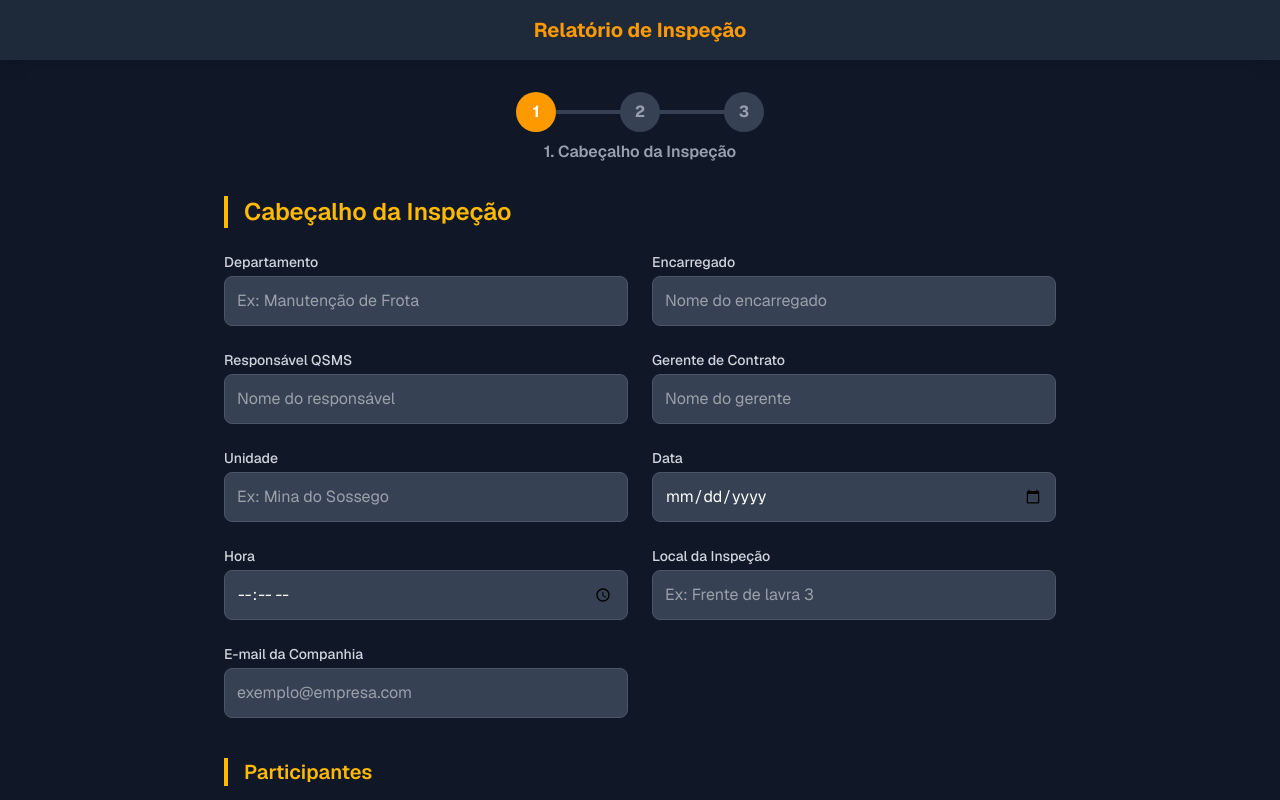
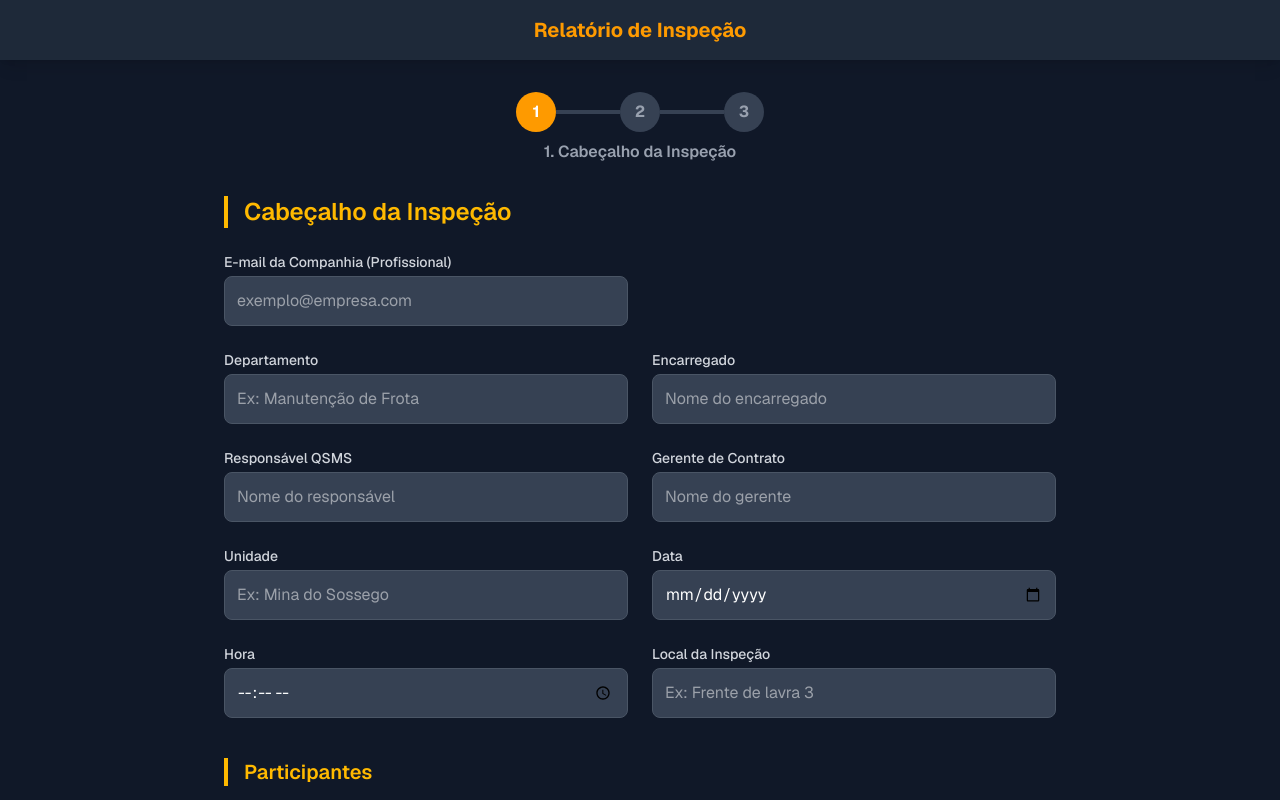
Before and after one commit to JoaoPedroLage/meu-app-inspecao, a Next.js app: page / in a window 1280 px wide. Shown: the top 800 px of the page. Built offline with nearby package versions, Linux system fonts and the light colour scheme.

Commit message:
fix: remove duplicate email field from InspectionForm and ensure proper layout

```diff
--- a/src/app/page.tsx
+++ b/src/app/page.tsx
@@ -547,6 +547,8 @@ export default function InspectionForm() {
             <section className="space-y-6 animate-fade-in">
               <h2 className="text-2xl font-semibold text-amber-400 border-l-4 border-amber-400 pl-4">Cabeçalho da Inspeção</h2>
               <div className="grid grid-cols-1 md:grid-cols-2 gap-6">
+                <InputField label="E-mail da Companhia (Profissional)" name="emailCompanhia" type="email" value={headerData.emailCompanhia} onChange={handleHeaderChange} placeholder="exemplo@empresa.com" />
+                <br />
                 <InputField label="Departamento" name="departamento" value={headerData.departamento} onChange={handleHeaderChange} placeholder="Ex: Manutenção de Frota" />
                 <InputField label="Encarregado" name="encarregado" value={headerData.encarregado} onChange={handleHeaderChange} placeholder="Nome do encarregado" />
                 <InputField label="Responsável QSMS" name="responsavelQSMS" value={headerData.responsavelQSMS} onChange={handleHeaderChange} placeholder="Nome do responsável" />
@@ -555,7 +557,6 @@ export default function InspectionForm() {
                 <InputField label="Data" name="data" type="date" value={headerData.data} onChange={handleHeaderChange} placeholder="" />
                 <InputField label="Hora" name="hora" type="time" value={headerData.hora} onChange={handleHeaderChange} placeholder="" />
                 <InputField label="Local da Inspeção" name="local" value={headerData.local} onChange={handleHeaderChange} placeholder="Ex: Frente de lavra 3" />
-                <InputField label="E-mail da Companhia" name="emailCompanhia" type="email" value={headerData.emailCompanhia} onChange={handleHeaderChange} placeholder="exemplo@empresa.com" />
               </div>
 
               <div className="pt-4">
```
